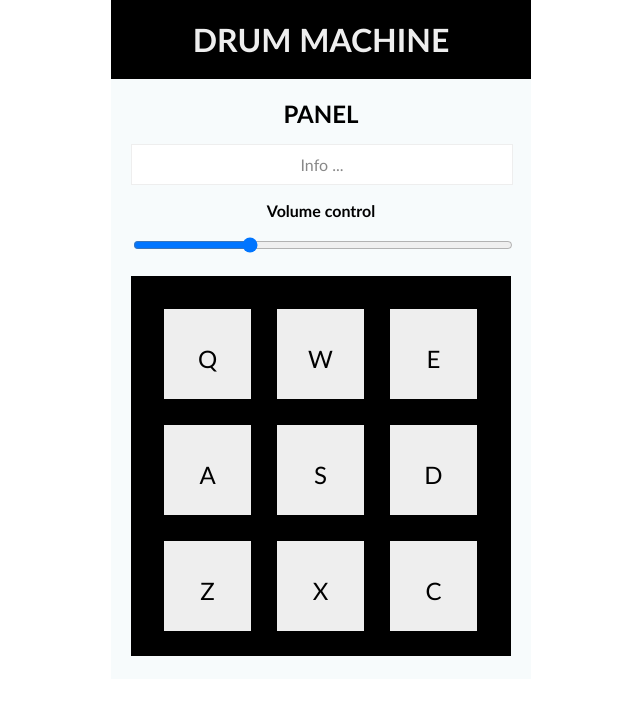
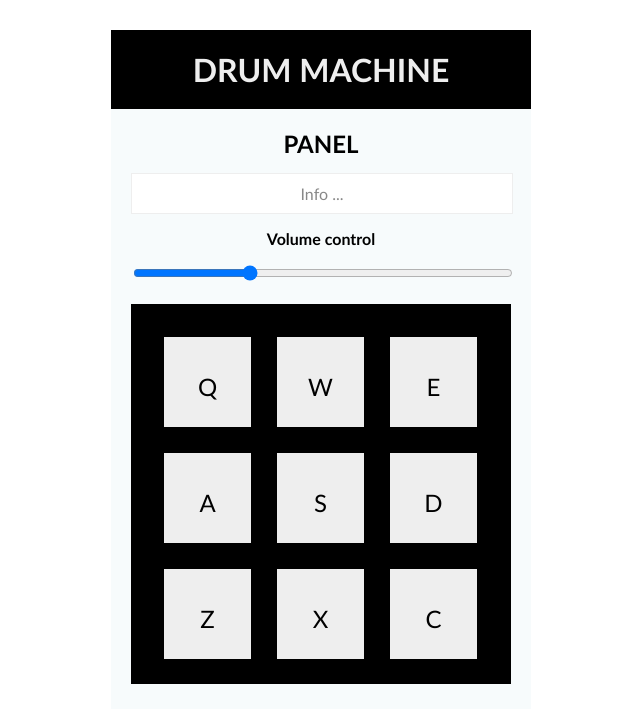
Before and after one commit to hajczek/drum-machine, a React (Create React App) app: page / in a window 1280 px wide. Shown: the top 722 px of the page, without its empty margins (319-959 px from the left). Built offline with nearby package versions, Linux system fonts and the light colour scheme; the HTML template or start-up script is replaced by a standard one.

Commit message:
Added margin from top for all panel

```diff
--- a/src/index.css
+++ b/src/index.css
@@ -9,7 +9,7 @@ body {
 .App {
   width: 420px;
   height: 100%;
-  margin: 0 auto;
+  margin: 30px auto 0;
 }
 
 h1 {
@@ -86,6 +86,7 @@ h4 {
   padding: 10px 0;
   border: 1px solid #eee;
   color: #888;
+  margin: 15px 0;
 }
 
 input#volume {
```
